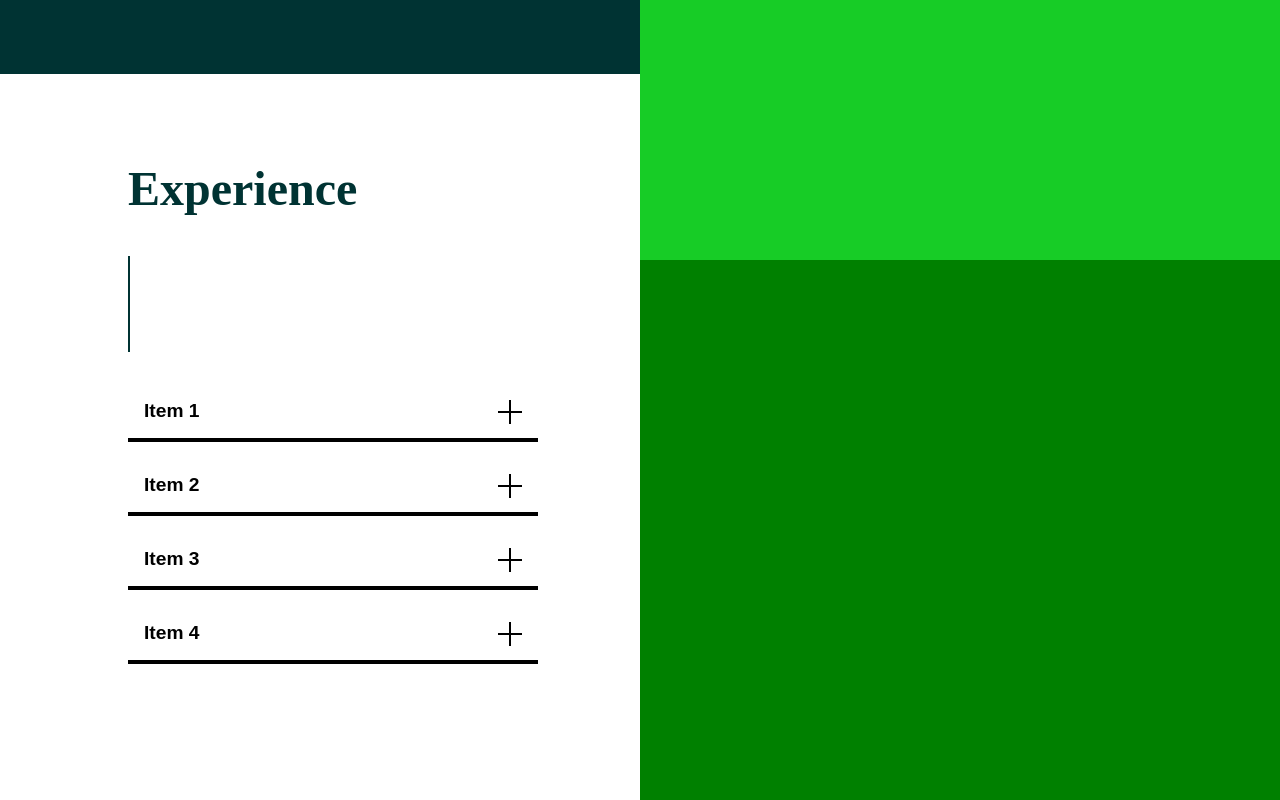
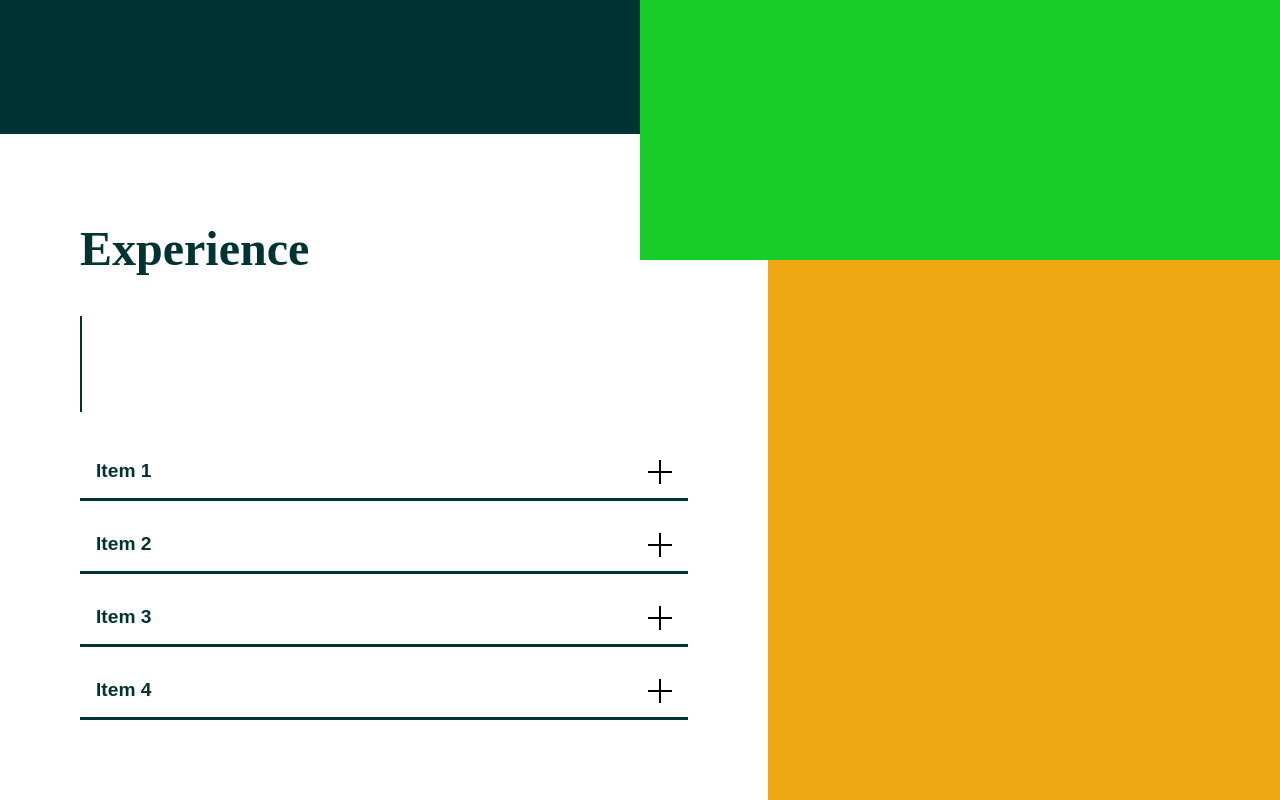
Before and after one commit to PatsyGuerrero/Portfolio, a React (Create React App) app in the folder portfolio/: page / in a window 1280 px wide. Shown: the part 500-1300 px from the top of the page. Built offline with nearby package versions, Linux system fonts and the light colour scheme.

Commit message:
responsive experience

```diff
--- a/portfolio/src/App.js
+++ b/portfolio/src/App.js
@@ -16,8 +16,8 @@ function App() {
       Apppppppppp
       <Navbar/>
       {/* <Photo /> */}
-      <Home/>
-      <About/>
+       <Home/>
+       <About/>
       <Experience/>
       <Portfolio/>
       <Skills/>
--- a/portfolio/src/App.module.scss
+++ b/portfolio/src/App.module.scss
@@ -61,9 +61,19 @@ h2{
 
 @media (min-width: map-get($breakpoints, medium)) {
   body {
-      background-color: green;
+      background-color: rgb(236, 167, 17);
+      width: 100vw;
   }
+
+  .App{
+    width: 50% !important;
+    // display: flex;
+    // justify-content: center;
+  }
+
+
 }
+
 
 @media (prefers-reduced-motion: no-preference) {
   .App-logo {
--- a/portfolio/src/components/Accordion.module.scss
+++ b/portfolio/src/components/Accordion.module.scss
@@ -8,12 +8,12 @@ h3 {
     align-items: center;
     background: none;
     border:none;
-    border-bottom: 0.3rem solid;
+    border-bottom: 0.2rem solid;
 
     font-size: 1.2rem;
     width: 100%;
     text-align: left;
-    color: #000000;
+    color: #003333;
     font-weight: bold;
     margin-top: 0.5rem;
     padding: 1rem;
--- a/portfolio/src/components/Experience.module.scss
+++ b/portfolio/src/components/Experience.module.scss
@@ -1,17 +1,17 @@
 //@import url('https://fonts.googleapis.com/css2?family=Crimson+Pro&display=swap');
 @import "../sassVariables/variables.scss";
 
-@media (max-width: (map-get($breakpoints, small))) {
+@media (max-width: (map-get($breakpoints, medium ))-1) {
     .container{
         background-color:#ffffff;
-        width: 40vw;
+        width: 100%;
         height: fit-content;
         text-align: left;
 
         .iconos{
             display:block;
             width: 100%;
-            height: 10vh;
+            height: 80vh;
             background-color: #003333;
         }
 
@@ -20,7 +20,54 @@
             justify-content: flex-start;
             align-items: flex-start;
             flex-direction: column;
-            margin-left: 8rem;
+            margin-left: 1rem;
+            margin-right: 1.5rem;
+            margin-top: 0.1rem;
+
+            h1{
+                font-family: 'Crimson Pro', serif;
+                font-size: 3rem;
+                color:#003333 ;
+            }
+
+            .line {
+                //width: 0.5rem;
+                height: 3.5rem;
+                border-left: 0.15rem solid #003333;
+            }
+
+            .acordeon{
+                margin-top: 1.5rem;
+                width: 98%;
+                padding-bottom: 3rem;
+            }
+        }
+        }
+
+}
+
+@media (min-width: (map-get($breakpoints, medium))) {
+
+    .container{
+        background-color:#ffffff;
+        width: 55vw;
+        height: fit-content;
+        text-align: left;
+
+        .iconos{
+            display:block;
+            width: 100%;
+            height: 30vh;
+            background-color: #003333;
+        }
+
+        .elements{
+            display: flex;
+            justify-content: flex-start;
+            align-items: flex-start;
+            flex-direction: column;
+            margin-left: 3rem;
+            margin-right: 3rem;
             margin-top: 3rem;
 
             h1{
@@ -37,7 +84,7 @@
 
             .acordeon{
                 margin-top: 1.5rem;
-                width: 80%;
+                width: 100%;
                 padding-bottom: 8rem;
             }
         }
@@ -46,10 +93,9 @@
 }
 
 @media (min-width: (map-get($breakpoints, large))) {
-
     .container{
     background-color:#ffffff;
-    width: 50vw;
+    width: 60vw;
     height: fit-content;
     text-align: left;
 
@@ -65,7 +111,8 @@
         justify-content: flex-start;
         align-items: flex-start;
         flex-direction: column;
-        margin-left: 8rem;
+        margin-left: 5rem;
+        margin-right: 5rem;
         margin-top: 3rem;
 
         h1{
@@ -82,7 +129,7 @@
 
         .acordeon{
             margin-top: 1.5rem;
-            width: 80%;
+            width: 100%;
             padding-bottom: 8rem;
         }
     }
--- a/portfolio/src/sassVariables/_variables.scss
+++ b/portfolio/src/sassVariables/_variables.scss
@@ -101,7 +101,7 @@ $height-container-photo: 25rem;
 
 $breakpoints: (
     small: 380px,
-    medium: 680px,
+    medium: 767px,
     large: 1025px,
     xl: 1360px,
 )
```
